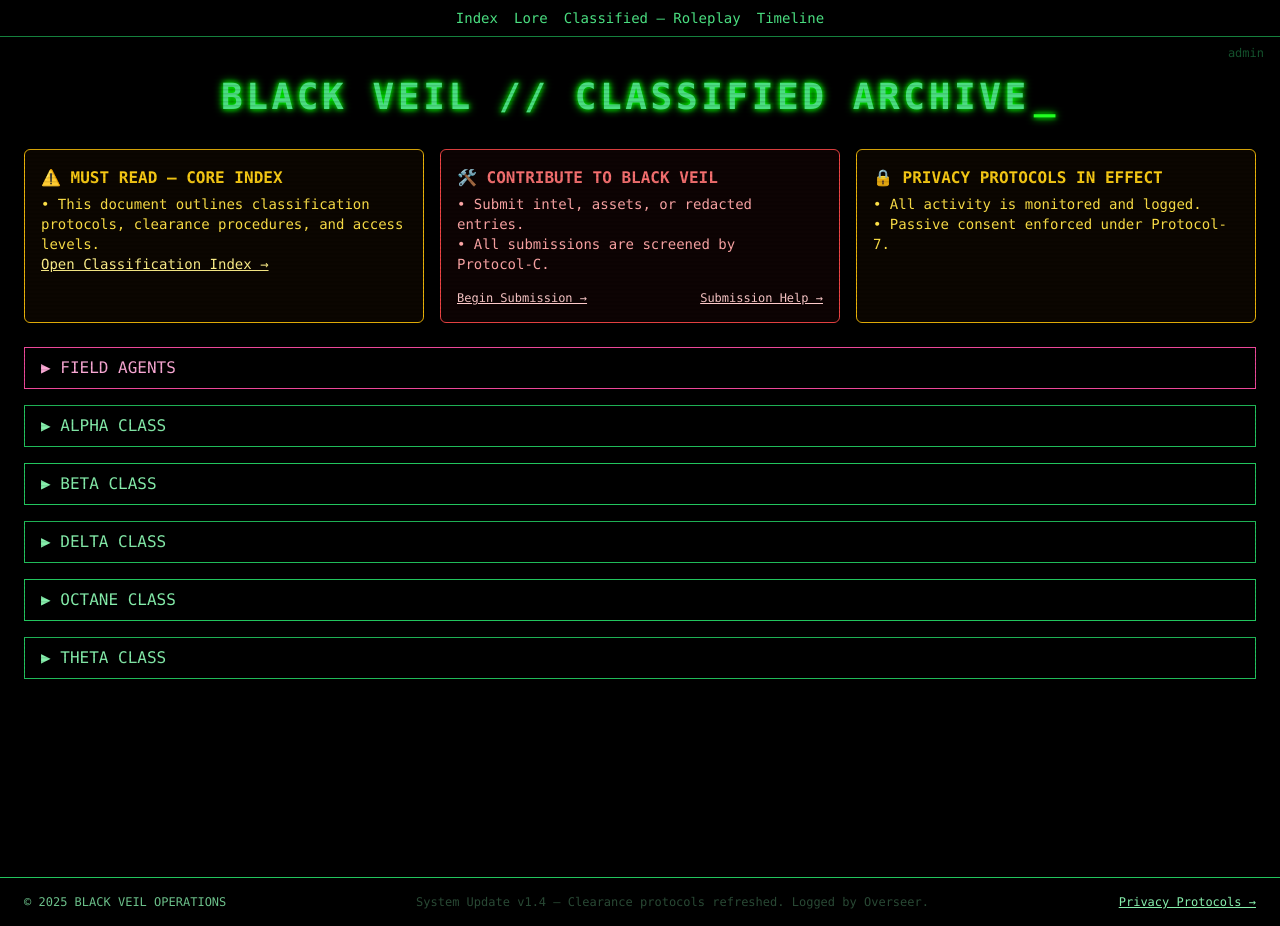
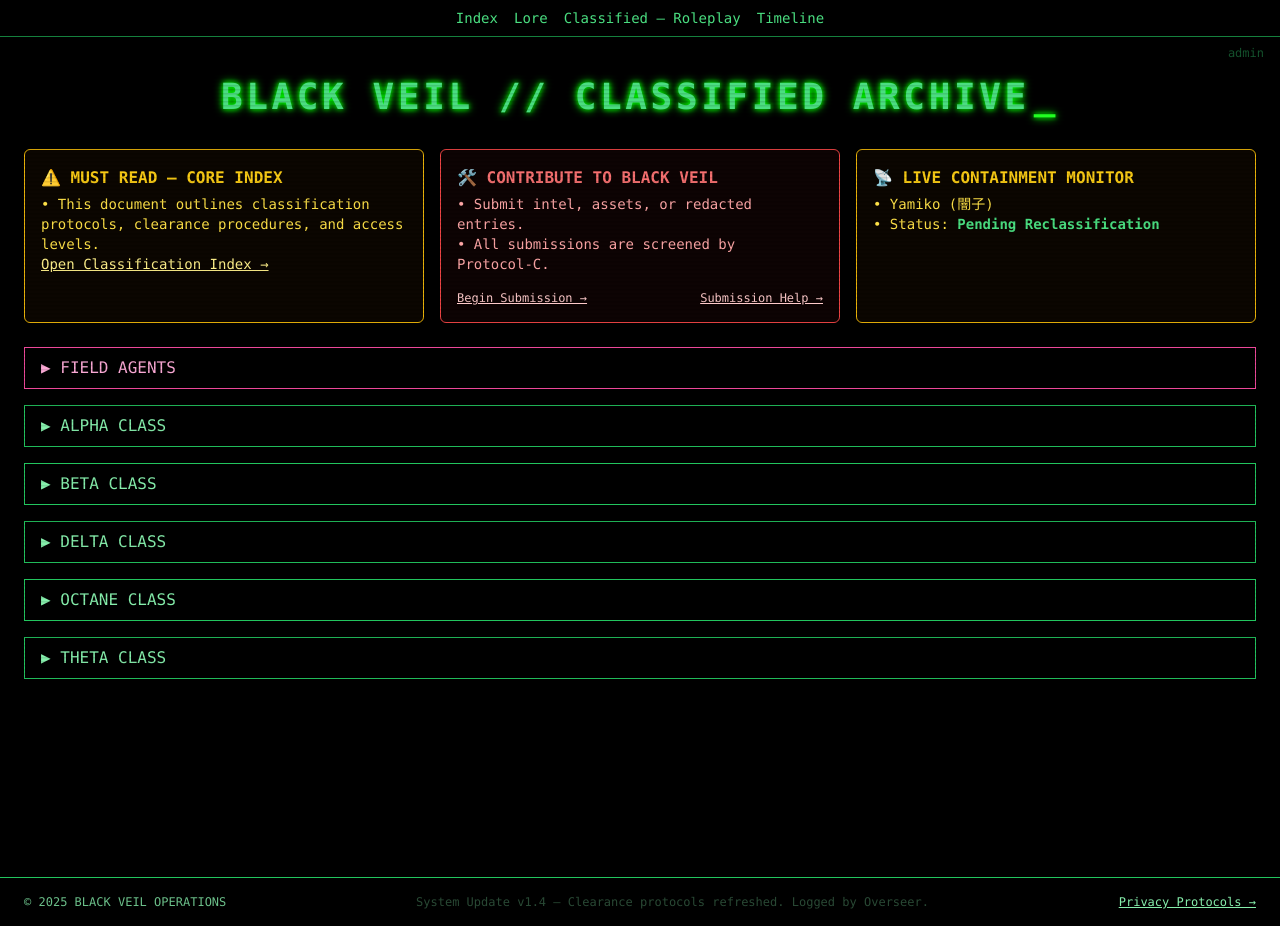
Before and after one commit to I-Am-Fox/BV-Foundation-Core, a Next.js app: page /lore in a window 1280 px wide. Built offline with nearby package versions, Linux system fonts and the light colour scheme.

Commit message:
Replaced the privacy box at the top of index.tsx

```diff
--- /dev/null
+++ b/components/ContainmentMonitor.tsx
@@ -0,0 +1,28 @@
+import { useEffect, useState } from 'react';
+
+const STATUS_OPTIONS = ['Contained', 'Unstable', 'Unknown', 'Missing', 'Pending Reclassification'];
+
+export default function ContainmentMonitor({ entries }: { entries: { slug: string; frontMatter: { asset: string } }[] }) {
+    const [selection, setSelection] = useState<{ title: string; status: string } | null>(null);
+
+    useEffect(() => {
+        if (entries.length > 0) {
+            const randomEntry = entries[Math.floor(Math.random() * entries.length)];
+            const randomStatus = STATUS_OPTIONS[Math.floor(Math.random() * STATUS_OPTIONS.length)];
+            setSelection({ title: randomEntry.frontMatter.asset, status: randomStatus });
+        }
+    }, [entries]);
+
+    if (!selection) return null;
+
+    return (
+        <div className="rounded-md border border-yellow-500 bg-yellow-900/10 p-4">
+            <p className="font-mono text-yellow-400 font-semibold">📡 LIVE CONTAINMENT MONITOR</p>
+            <p className="text-sm text-yellow-300 font-mono mt-1">
+                • {selection.title}
+                <br />• Status: <span className="text-green-400 font-bold">{selection.status}</span>
+
+            </p>
+        </div>
+    );
+}
--- a/pages/lore/index.tsx
+++ b/pages/lore/index.tsx
@@ -7,6 +7,7 @@ import type { GetStaticProps } from 'next';
 import ContributeModal from '../../components/ContributeModal';
 import AdminPanel from '../../components/AdminPanel';
 import Directive from '../../components/Directive';
+import ContainmentMonitor from "../../components/ContainmentMonitor";
 
 type Entry = {
   slug: string;
@@ -132,13 +133,8 @@ export default function LoreIndex({ entries }: LoreIndexProps) {
           </div>
         </div>
 
-        <div className="rounded-md border border-yellow-500 bg-yellow-900/10 p-4">
-          <p className="font-mono text-yellow-400 font-semibold">🔒 PRIVACY PROTOCOLS IN EFFECT</p>
-          <p className="text-sm text-yellow-300 font-mono mt-1">
-            • All activity is monitored and logged.
-            <br />• Passive consent enforced under Protocol-7.
-          </p>
-        </div>
+        <ContainmentMonitor entries={entries} />
+
       </div>
 
       <div className="space-y-4">
```
